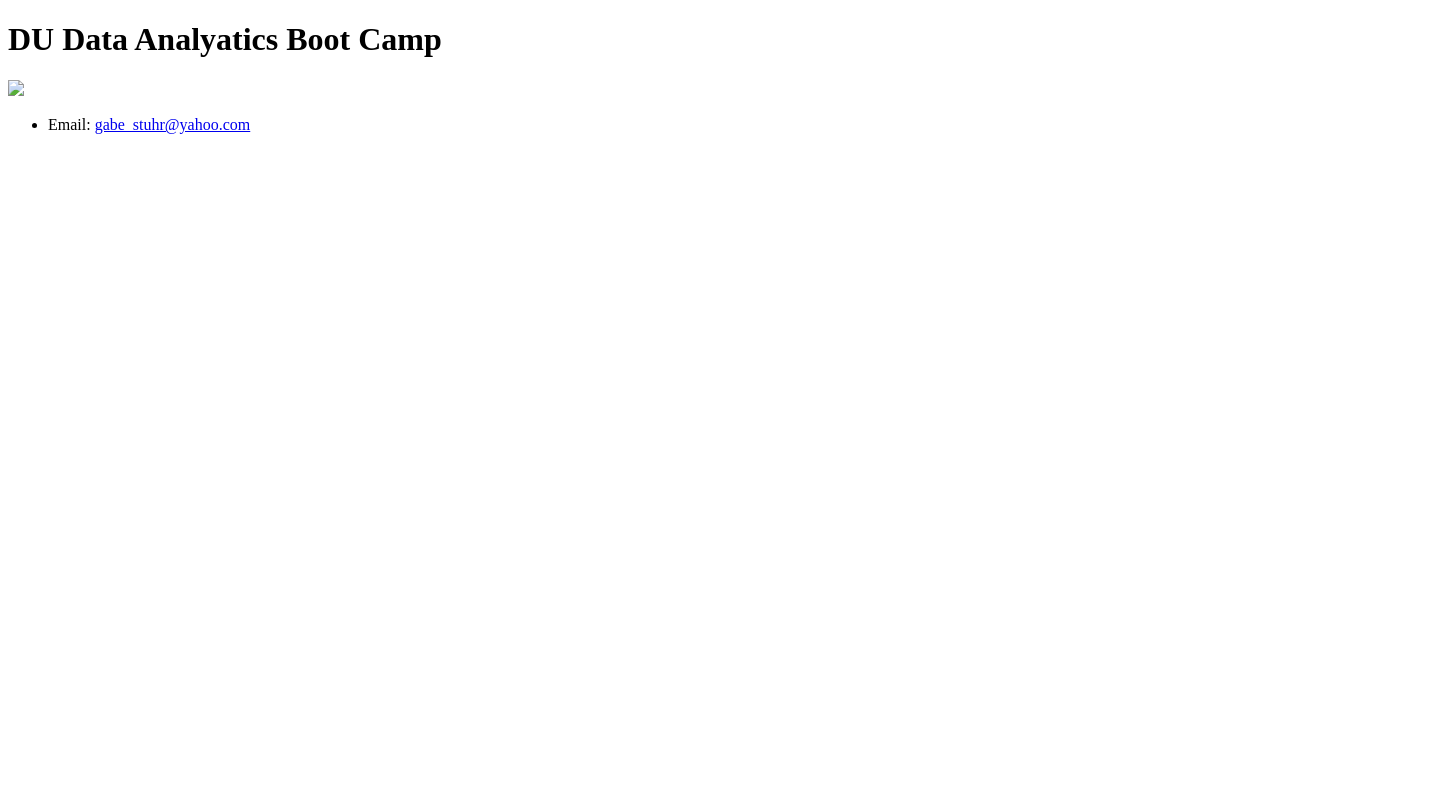
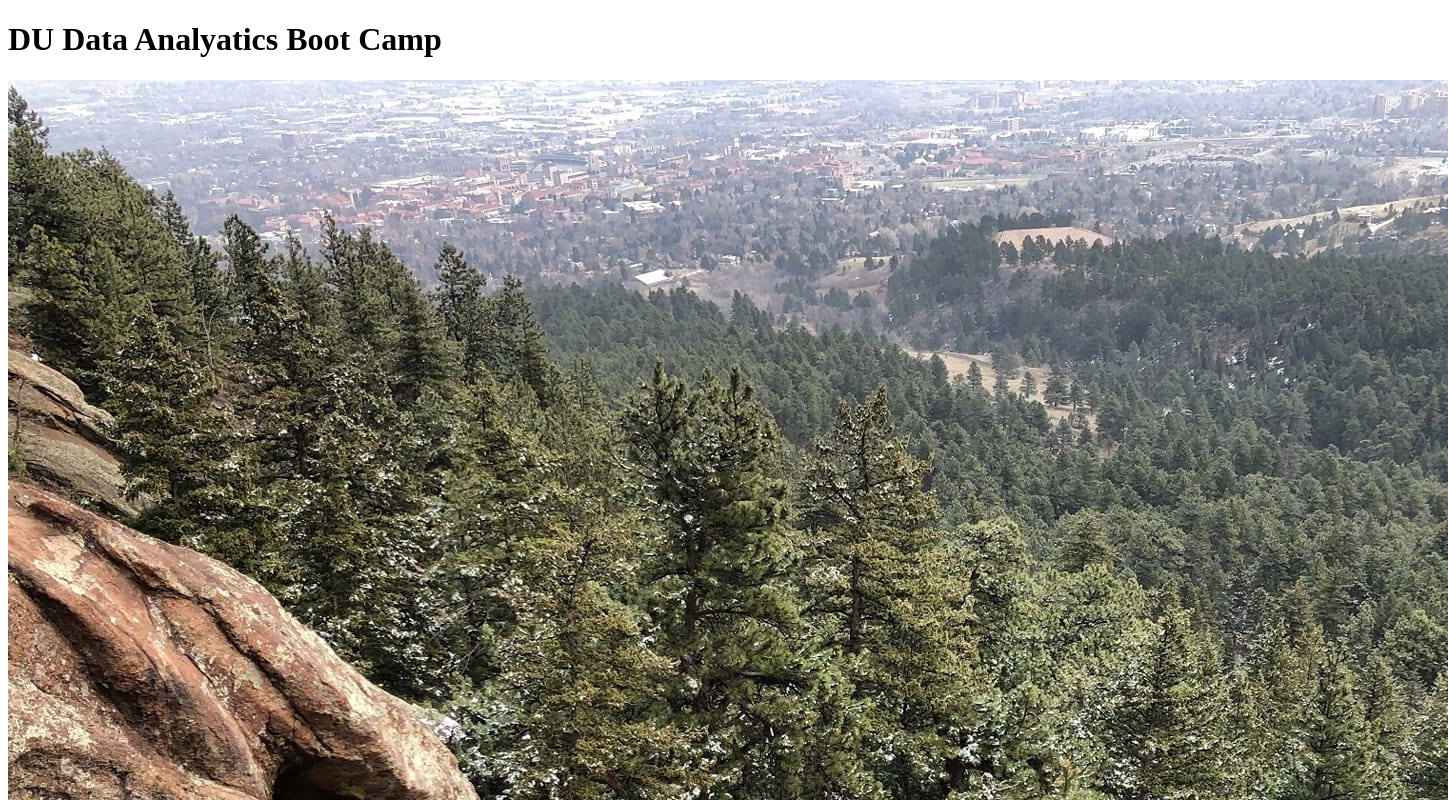
Before and after one commit to gfstuhr/gfstuhr.github.io, a plain HTML site: page index.html in a window 1280 px wide. Shown: the top 800 px of the page, 1448 px wide, since content can reach past the window. Drawn offline with Linux system fonts and the light colour scheme.

Commit message:
Added Picture

```diff
--- a/index.html
+++ b/index.html
@@ -7,7 +7,7 @@
 
 <body>
     <h1>DU Data Analyatics Boot Camp</h1>
-    <img src="assets/image/bio"/>
+    <img src="assets/images/bio_pic.jpg"/>
     <ul>
         <li>Email:
             <a href="#">gabe_stuhr@yahoo.com</a>
```
Also changed, not shown: assets/images/bio_pic.jpg (added).
